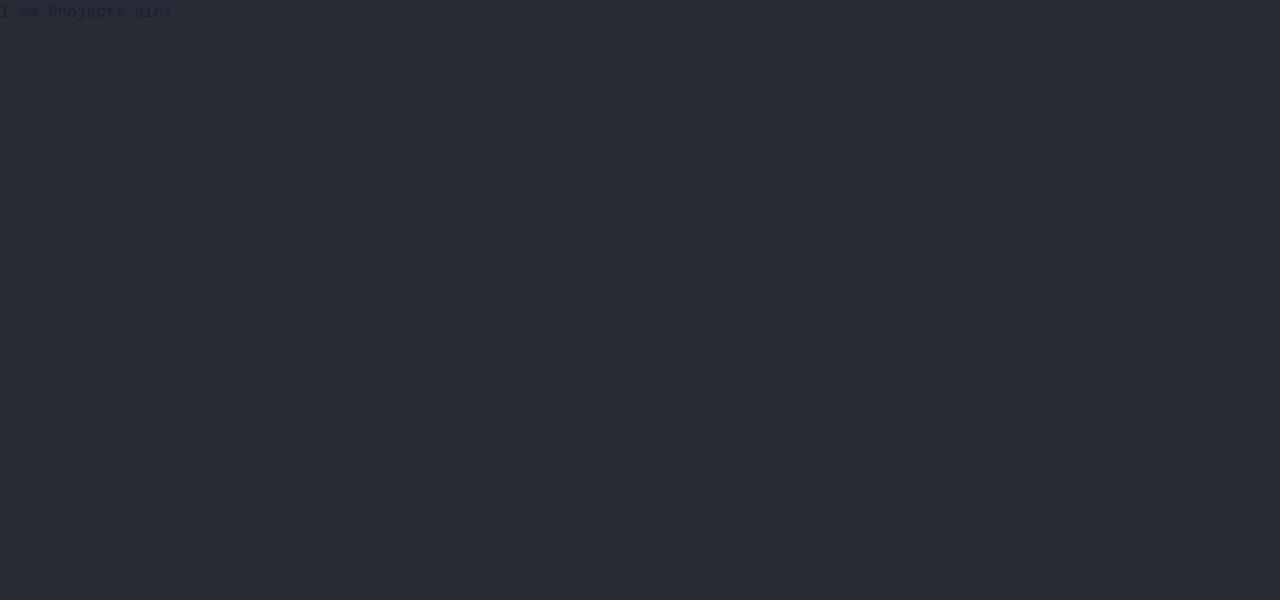
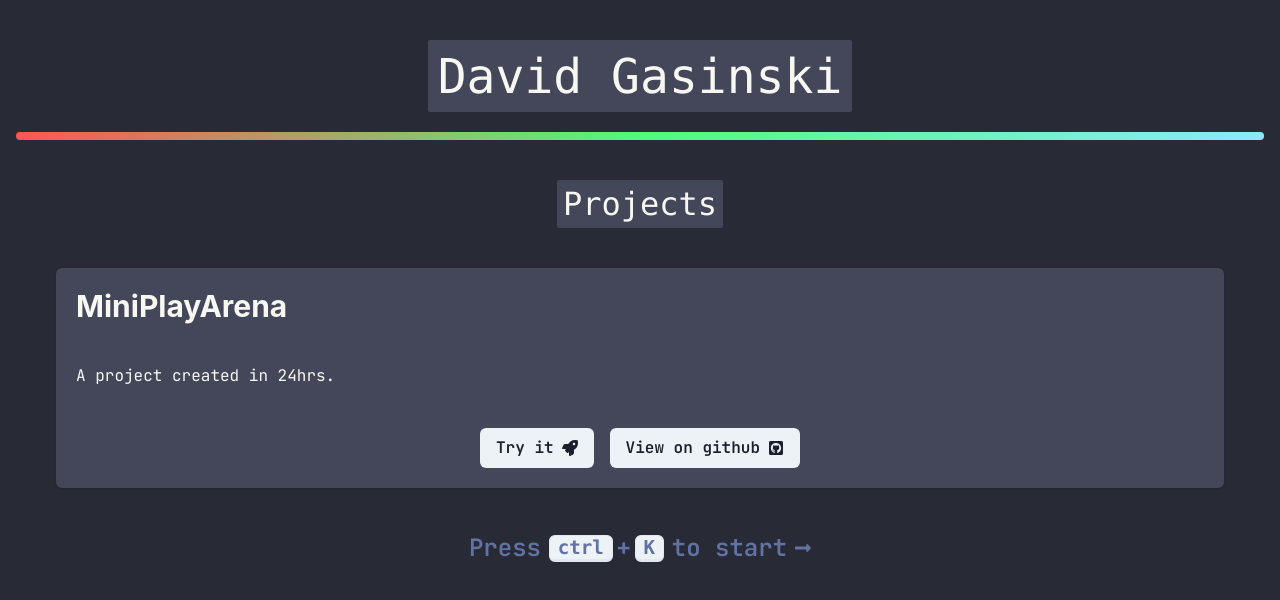
Before and after one commit to david-gasinski/gasinski-dev, a Next.js app: page /projects in a window 1280 px wide. Shown: the top 600 px of the page. Built offline with nearby package versions, Linux system fonts and the light colour scheme.

Commit message:
finished navigation menu

```diff
--- a/src/app/components/Nav.tsx
+++ b/src/app/components/Nav.tsx
@@ -4,14 +4,14 @@ import {
   Modal,
   ModalOverlay,
   ModalContent,
-  InputGroup,
   ModalBody,
   Input,
   VStack,
   Link,
-  InputLeftAddon,
+  Text,
   Icon,
-  Box
+  Box,
+  SlideFade
 } from "@chakra-ui/react";
 
 import { IoIosArrowForward } from "react-icons/io";
@@ -21,9 +21,14 @@ import { useState, useEffect } from "react";
 interface command {
   name: string;
   route: string;
+  component?: React.ReactNode;
 }
 
 const commands: command[] = [
+  {
+    name: "home",
+    route: "/"
+  },
   {
     name: "projects",
     route: "/projects",
@@ -32,7 +37,12 @@ const commands: command[] = [
     name: "skills",
     route: "/skills",
   },
+  {
+    name: "blog",
+    route: "/blogs"
+  }
 ];
+
 
 export function Nav({
   isOpen,
@@ -60,10 +70,13 @@ export function Nav({
         render_queue.push(command);
       }
     });
+
+
     setRender(render_queue);
   }, [val]);
 
   return (
+    <SlideFade in={isOpen} offsetY='20px'>
     <Modal isOpen={isOpen} onClose={onClose} isCentered>
       <ModalOverlay />
       <ModalContent
@@ -71,9 +84,12 @@ export function Nav({
         color="comment.dracula"
         fontSize="2rem"
         w='container.md'
-        h='25vh'
+        pb={1}
       >
-        <ModalBody pb={5} >
+        <ModalBody>
+          <Text fontSize='0.8rem' pb={2}>
+            search for a page below, click the link to access it
+          </Text>
           <Box display='flex' justifyContent='center' flexDir='row' alignItems='center' _hover={{borderColor:'comment.dracula'}}>
             <Icon as={IoIosArrowForward} fontSize='1.2rem'/>
             <Input
@@ -88,33 +104,24 @@ export function Nav({
               onChange={(e: React.ChangeEvent<HTMLInputElement>) => {
                 handleInput(e);
               }}
-              placeholder={"Enter command..."}
+              placeholder={"Search..."}
               />
 
               </Box>
           <VStack pt={2}>
             {render.map((command, index) => (
-              <Command route={command.route} key={index}>
-                {command.name}
-              </Command>
-            ))}
+                command.component ? (
+                  command.component
+                  ) : (
+                  <Link href={command.route} key={index} fontSize="1.5rem" borderColor='comment.dracula' w='100%' textAlign={'center'}>
+                    {command.name}
+                  </Link>
+                )
+                ))}
           </VStack>
         </ModalBody>
       </ModalContent>
     </Modal>
+</SlideFade>
   );
 }
-
-function Command({
-  children,
-  route,
-}: {
-  children: React.ReactNode;
-  route: string;
-}) {
-  return (
-    <Link href={route} fontSize="1.5rem">
-      {children}
-    </Link>
-  );
-}
--- /dev/null
+++ b/src/app/components/NavButton.tsx
@@ -0,0 +1,43 @@
+import { Box, Button, Kbd, Icon } from "@chakra-ui/react";
+import {  motion } from "framer-motion";
+import { FaLongArrowAltRight } from "react-icons/fa";
+
+export function NavButton({onToggle} : {onToggle: () => void}) {
+    return (
+        <motion.div
+       initial={{ x: 100, opacity: 0 }}
+       animate={{ x: 0, opacity: 1 }}
+       transition={{ type: "spring", stiffness: 100 }}
+      >
+      <Box
+        maxW='container.xl'
+        textAlign='center'
+      >
+
+        <Button
+          m={5}
+          pt={5}
+          pb={5}
+          fontSize="1.5rem"
+          bg="backgroud.dracula"
+          color="comment.dracula"
+          _hover={{ bg: "highlight.dracula" }}
+          onClick={onToggle}
+          >
+          Press
+          <Kbd ml={2} mr={1}>
+            {" "}
+            ctrl{" "}
+          </Kbd>
+          +
+          <Kbd ml={1} mr={2}>
+            {" "}
+            K
+          </Kbd>
+          to start
+        <Icon pl={2} as={FaLongArrowAltRight} />
+        </Button>
+          </Box>
+          </motion.div>
+    )
+}
--- /dev/null
+++ b/src/app/components/Project.tsx
@@ -0,0 +1,35 @@
+import { Card, CardHeader, Heading, CardBody, CardFooter, Stack, Button } from "@chakra-ui/react";
+import Link from "next/link";
+import { FaRocket, FaGithubSquare } from "react-icons/fa";
+import { ProjectObject } from "../content/projects";
+
+export function Project({project} : {project: ProjectObject}) {
+    return (
+      <Card
+        mt={5}
+        mb={5}
+        ml={10}
+        mr={10}
+        bg="highlight.dracula"
+        color="text.dracula"
+      >
+        <CardHeader textAlign="left">
+          <Heading size="lg" alignContent="left">
+            {" "}
+            {project.title}
+          </Heading>
+        </CardHeader>
+        <CardBody>{project.desciption}</CardBody>
+        <CardFooter display="flex" justifyContent="center">
+          <Stack direction="row" align="center" spacing={4}>
+            <Link href={project.demo}>
+              <Button rightIcon={<FaRocket />}>Try it </Button>
+            </Link>
+            <Link href={project.github}>
+              <Button rightIcon={<FaGithubSquare />}>View on github</Button>
+            </Link>
+          </Stack>
+        </CardFooter>
+      </Card>
+    );
+  }
--- /dev/null
+++ b/src/app/content/projects.ts
@@ -0,0 +1,17 @@
+export interface ProjectObject {
+    title: string,
+    github: string,
+    demo: string,
+    demoImage: string,
+    desciption: String
+}
+
+export const projects: Array<ProjectObject> = [
+    {
+        title: "MiniPlayArena",
+        github: "https://github.com/MiniPlayArena",
+        demo: "https://miniplayarena.gasinski.dev/",
+        demoImage: "path to image",
+        desciption: "A project created in 24hrs."
+    }
+]
--- a/src/app/projects/page.tsx
+++ b/src/app/projects/page.tsx
@@ -1,11 +1,54 @@
 'use client'
 
-import { Box } from "@chakra-ui/react"
+// chakra components
+import { Box, Button, Container, Icon, Kbd, useDisclosure } from "@chakra-ui/react"
+
+// custom components
+import { Nav } from "../components/Nav"
+import { Header } from "../components/Header"
+import { useEffect, useRef } from "react";
+import { NavButton } from "../components/NavButton";
+
+import { Project } from "../components/Project";
+import { projects } from "../content/projects";
+
+
 
 export default function Projects(){
+    const { isOpen, onToggle, onClose } = useDisclosure();
+    const input = useRef(null);
+
+    // key handling
+    const keyDownHandler = (event: KeyboardEvent) => {
+        if (event.ctrlKey && event.key === "k") {
+          event.preventDefault();
+          onToggle(); // toggle modal on press
+        }
+      };
+
+      useEffect(() => {
+          document.addEventListener("keydown", keyDownHandler);
+          return () => {
+            document.removeEventListener("keydown", keyDownHandler);
+          }
+      });
+
     return(
-        <Box>
-            I am Projects dir!
-        </Box>
+        <Container maxW='container.xl'>
+            <Header underlined={true} size="3rem">
+                David Gasinski
+            </Header>
+
+            <Header underlined={false} size='2rem'>
+                Projects
+            </Header>
+
+            <Nav isOpen={isOpen} onClose={onClose} inputRef={input}/>
+
+            {projects.map((project, index) =>(
+                <Project project={project} key={index} />
+                ))}
+        <NavButton onToggle={onToggle} />
+        </Container>
     )
 }
```
Also changed, not shown: src/app/page.tsx (+10 -85 lines).
